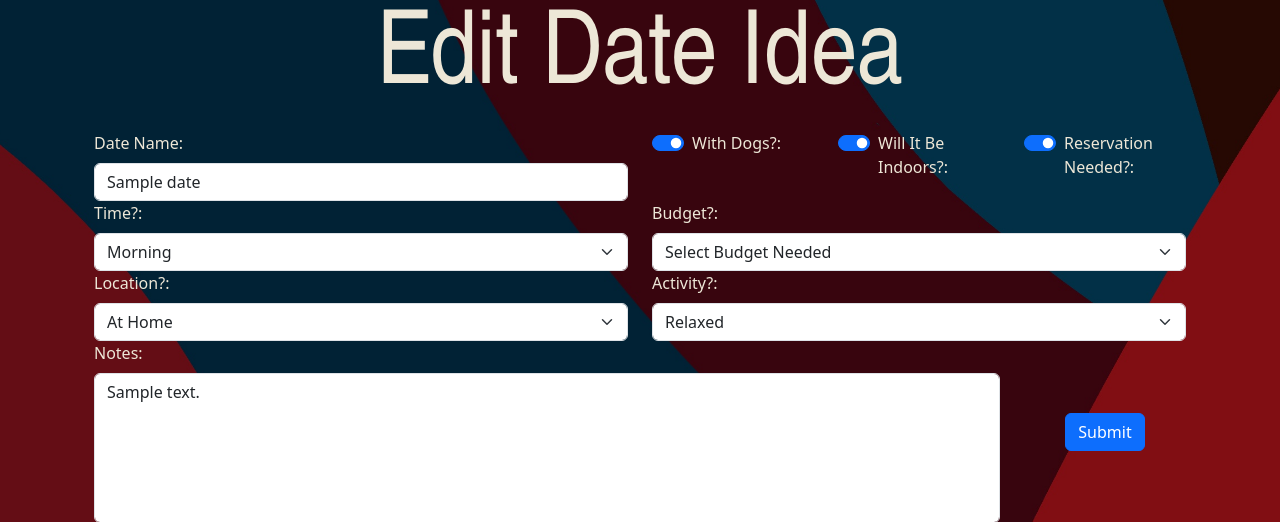
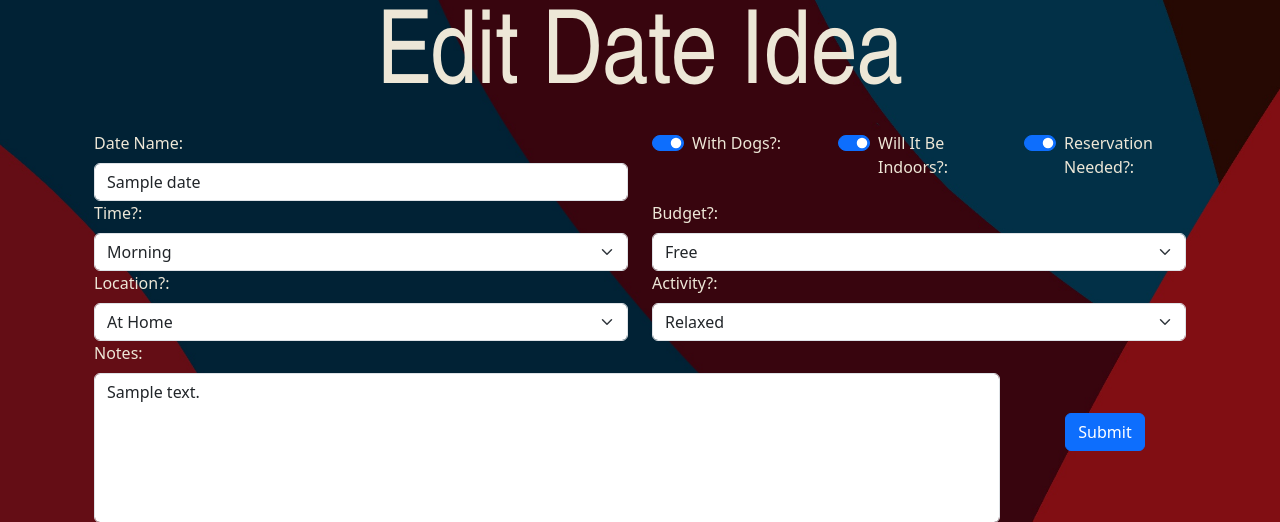
Before and after one commit to LukeThornton92/Milestone-Project-3-DATEVAULT, a Flask app: page /edit_date/1 in a window 1280 px wide. Shown: the part 56-578 px from the top of the page. Run offline with Flask 3, Linux system fonts and the light colour scheme; the visitor is signed in with stand-in values (Sample User, id 1); tables that the repository leaves empty hold one stand-in row (values such as "Sample post"); some web fonts are replaced.

Commit message:
fix: budget edit not showing saved result

```diff
--- a/datevault/templates/edit_date.html
+++ b/datevault/templates/edit_date.html
@@ -100,8 +100,8 @@
           class="form-control form-select"
           aria-describedby="#"
           required
+          value="{{ date.is_budget }}"
         >
-          <option value="" selected disabled>Select Budget Needed</option>
           {% for budget in budget_options %}
           <option value="{{ budget.name }}">{{ budget.value }}</option>
           {% endfor %}
```
